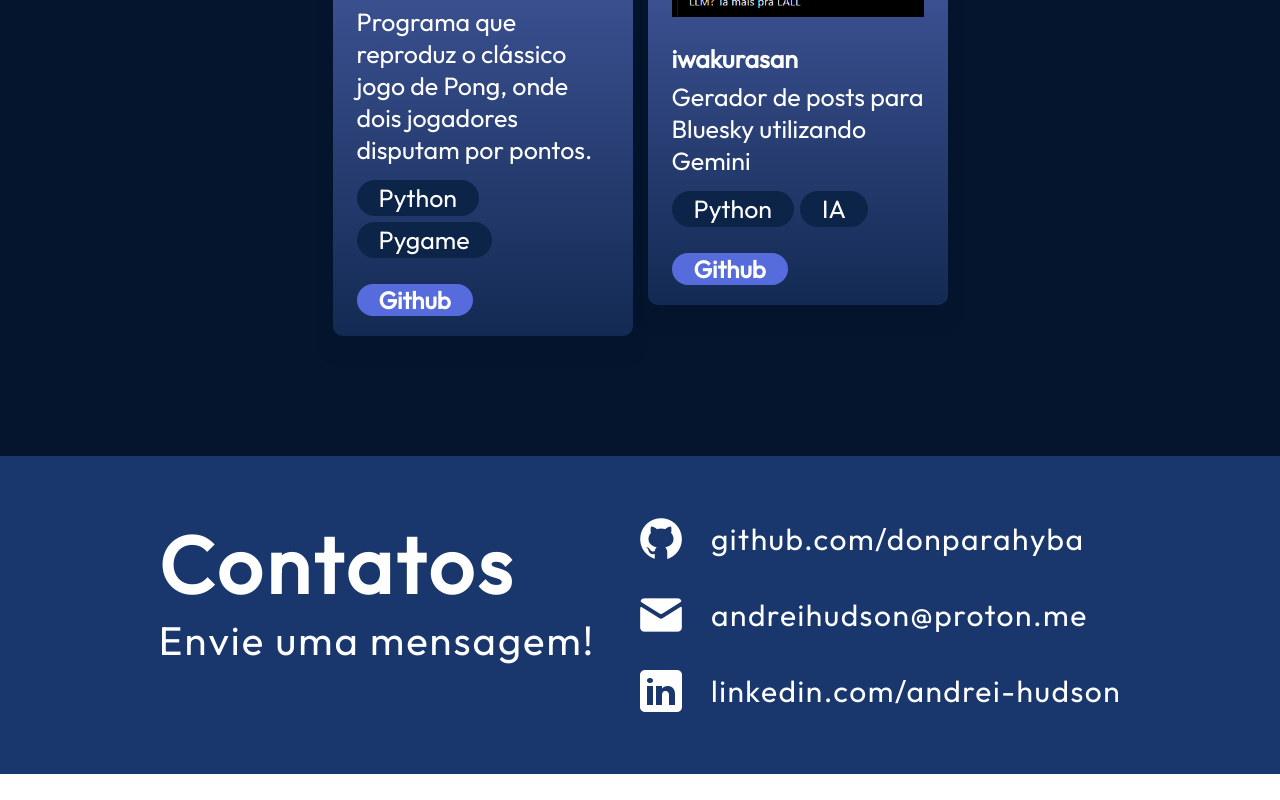
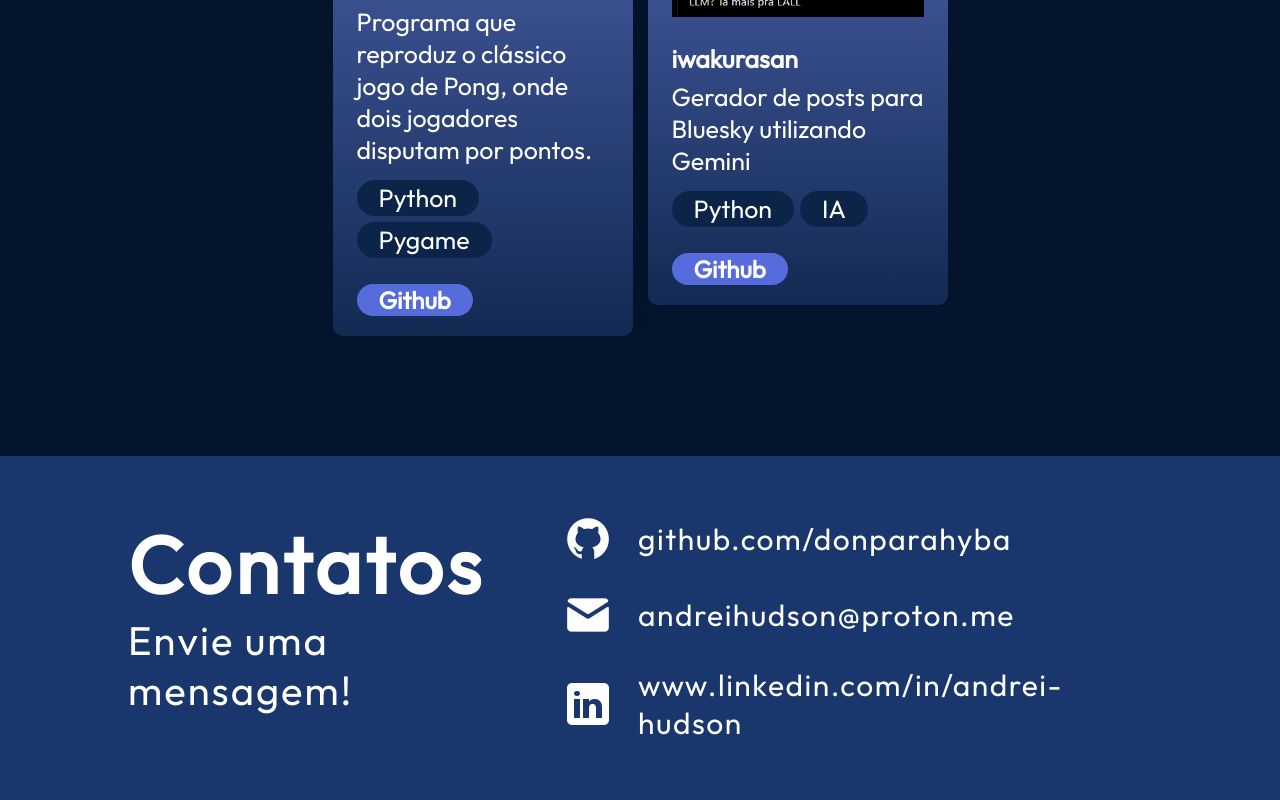
Before and after one commit to donparahyba/PortFolioReact, a React (Vite) app: page / in a window 1280 px wide. Shown: the part 2124-2924 px from the top of the page. Before the commit the page ends 2898 px from the top, so only its background shows below. Built offline with nearby package versions, Linux system fonts and the light colour scheme.

Commit message:
Update Contato.jsx

```diff
--- a/src/components/Contato/Contato.jsx
+++ b/src/components/Contato/Contato.jsx
@@ -23,7 +23,7 @@ export const Contato = () => {
             src={getImageURL("contact/linkedinIcon.png")}
             alt="LinkedIn icon"
           />
-          <a href="www.linkedin.com/in/andrei-hudson">linkedin.com/andrei-hudson</a>
+          <a href="www.linkedin.com/in/andrei-hudson">www.linkedin.com/in/andrei-hudson</a>
         </li>
       </ul>
     </footer>
```
